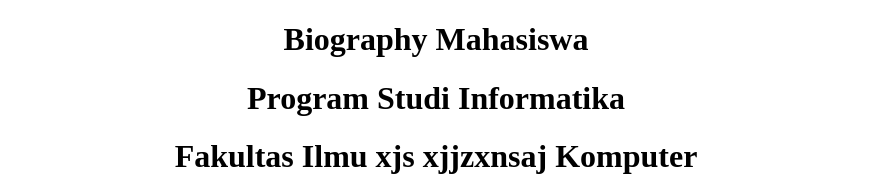
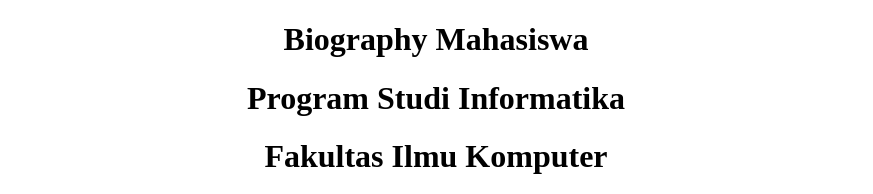
Before and after one commit to RenggaYogie/desktop-tutorial, a plain HTML site: page Biography.html in a window 1280 px wide. Shown: the top 194 px of the page, without its empty margins (204-1077 px from the left). Drawn offline with Linux system fonts and the light colour scheme.

Commit message:
Ini yang ganti rengga

```diff
--- a/Biography.html
+++ b/Biography.html
@@ -10,7 +10,7 @@
 <body>
     <h1 style="text-align : center">Biography Mahasiswa</h1>
     <h1 style="text-align : center">Program Studi Informatika</h1>
-    <h1 style="text-align : center">Fakultas Ilmu xjs xjjzxnsaj Komputer</h1>
+    <h1 style="text-align : center">Fakultas Ilmu Komputer</h1>
     <h1 style="text-align : center">Universitas Pembangunan Nasional "Veteran" Jawa Timur</h1>
     <center><img src="DSC_2750.JPG" style="width: 250px; height: 325px;"></center>
 
```
